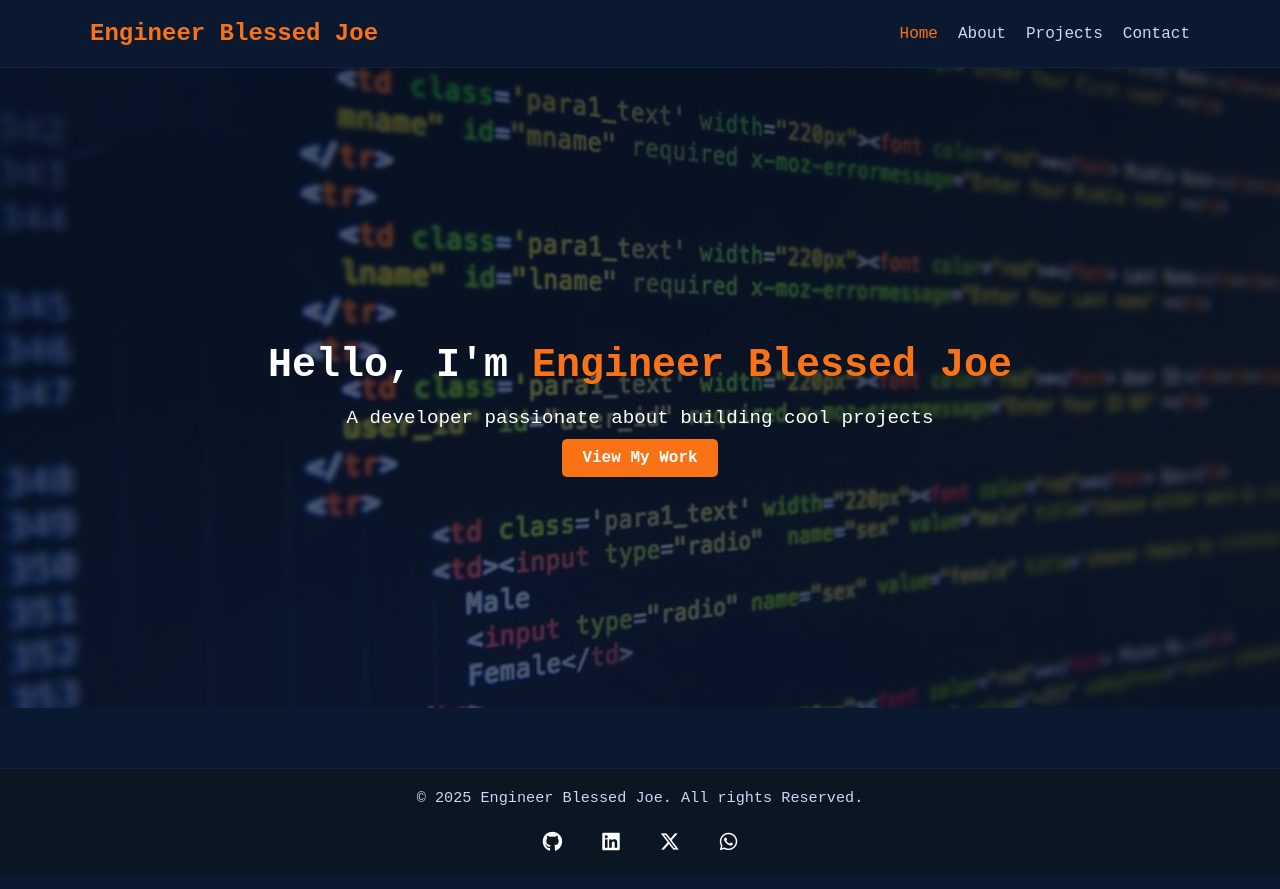
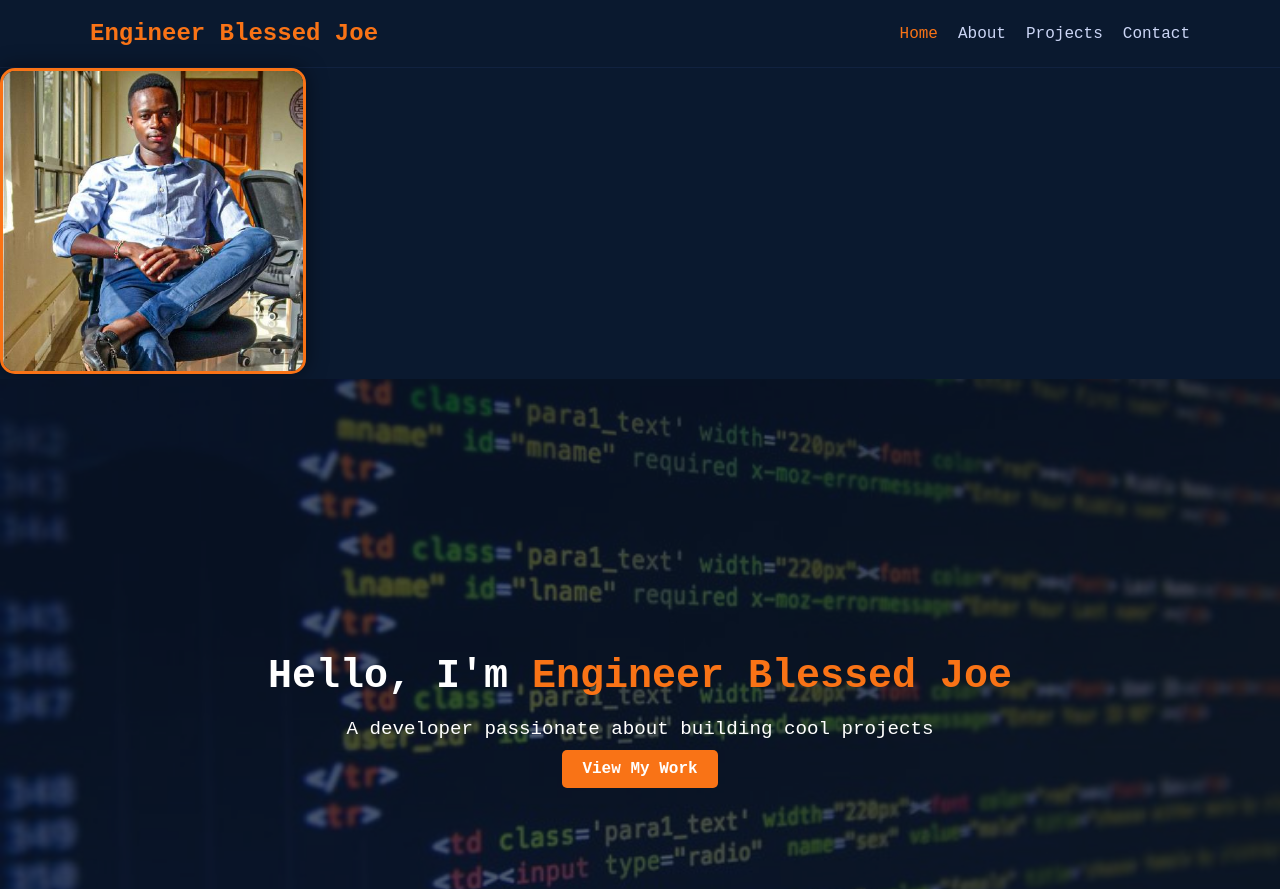
Before and after one commit to BlessedJoe254/portfolio2, a plain HTML site: page index.html in a window 1280 px wide. Shown: the top 889 px of the page. Drawn offline with Linux system fonts and the light colour scheme; files whose address does not match are found by name.

Commit message:
Update index.html

```diff
--- a/index.html
+++ b/index.html
@@ -24,6 +24,9 @@
             </nav>
         </div>
     </header>
+     <div class="about-image">
+                <img src="profile.jpg" alt="Engineer Blessed Joe" />
+            </div>
 
     <section class="hero">
         <div class="hero-content">
```
